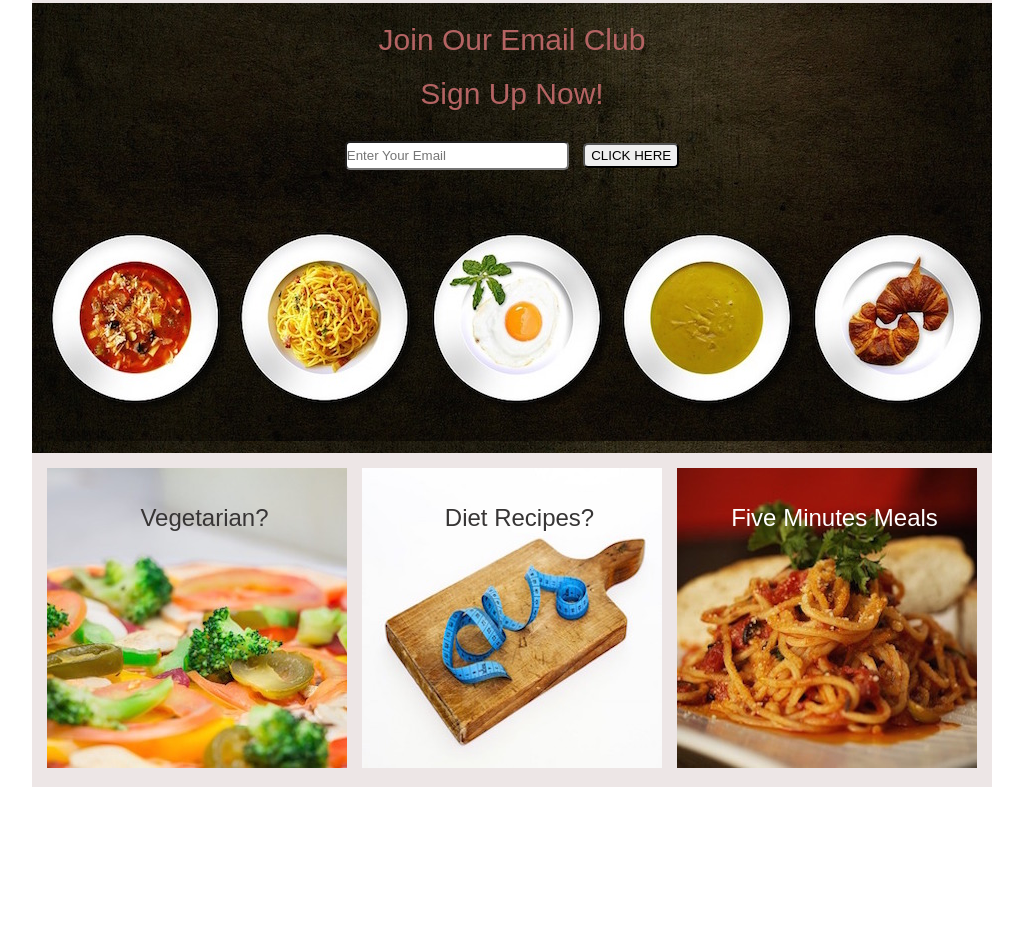
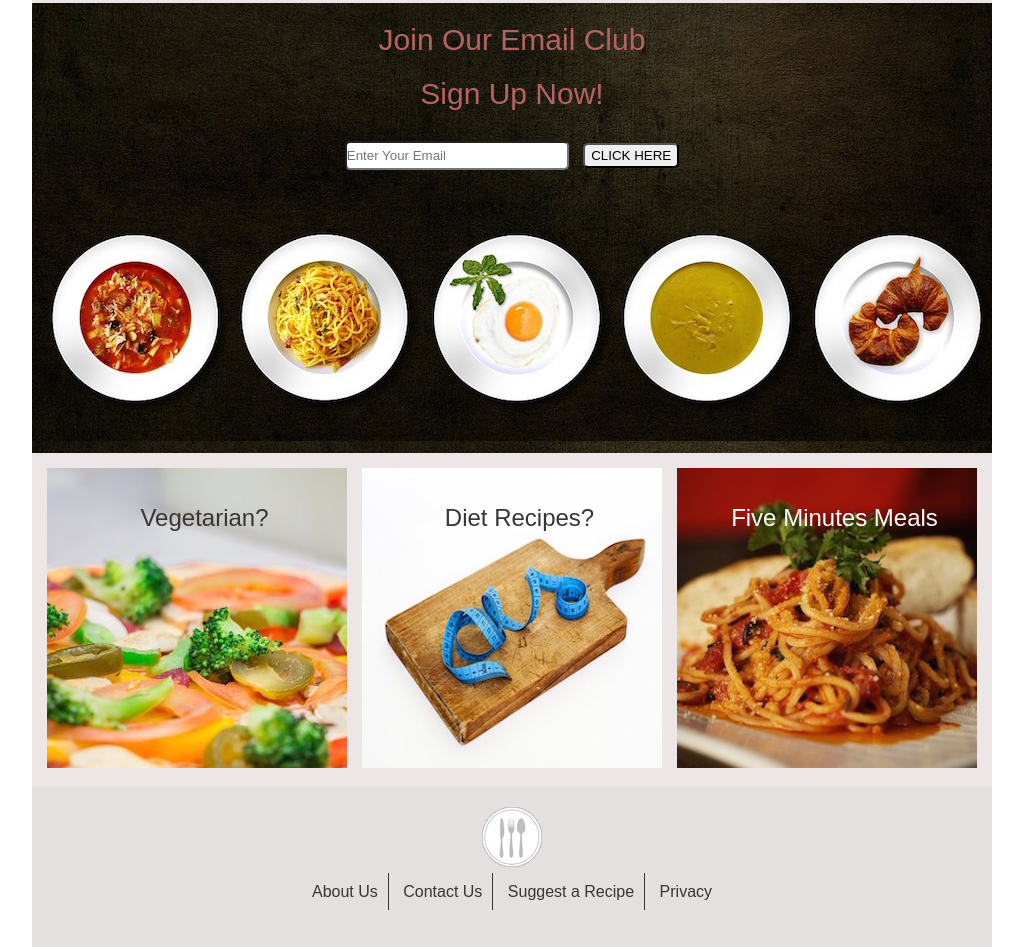
Before and after one commit to delphinedara/my-recipe, a plain HTML site: page index.html in a window 1280 px wide. Shown: the part 167-1114 px from the top of the page, without its empty margins (128-1151 px from the left). Before the commit the page ends 954 px from the top, so only its background shows below. Drawn offline with Linux system fonts and the light colour scheme.

Commit message:
styling footer

```diff
--- a/index.html
+++ b/index.html
@@ -68,7 +68,17 @@
 
         </div>
 
-
+        <footer>
+            <img src="images/cutlery.png" alt="">
+            <nav>
+                <ul>
+                    <li> <a href="">About Us</a></li>
+                    <li><a href="">Contact Us</a></li>
+                    <li><a href="">Suggest a Recipe</a></li>
+                    <li> <a href="">Privacy</a></li>
+            </ul>
+            </nav>
+        </footer>
     </body>
 
 
--- a/style.css
+++ b/style.css
@@ -155,3 +155,29 @@ header li:first-child {
      color: white;
 
  }
+
+ /*FOOTER*/
+
+ nav {
+     font-size: 16px;
+     text-align: center;
+ }
+
+ footer {
+     background-color: #e5e0e0;
+     height: 140px;
+     padding-top: 20px;
+ }
+
+ footer li {
+     border-right: 1px solid #373535;
+ }
+
+ footer li:last-child {
+     border-right: none;
+ }
+
+ footer img {
+     display: block;
+     margin: 0 auto;
+ }
```
